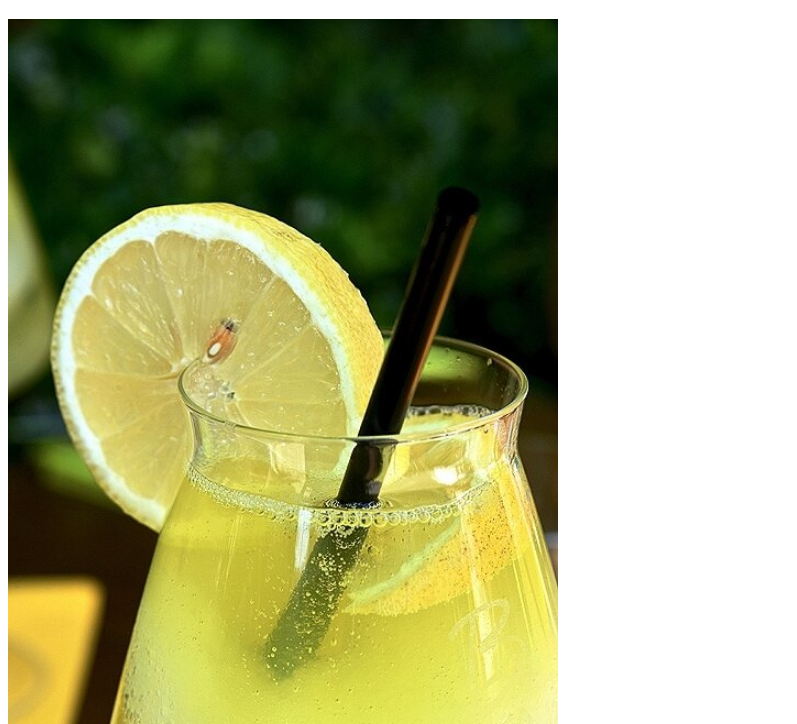
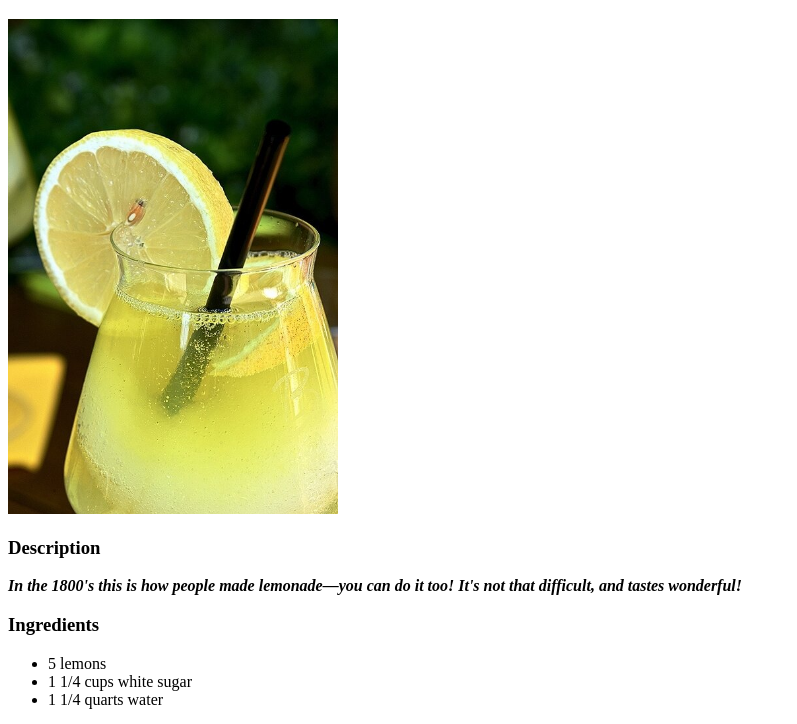
Before and after one commit to EryaOvimpakt/odin-recipes, a plain HTML site: page recipes/lemonade.html in a window 1280 px wide. Shown: the part 61-785 px from the top of the page, without its empty margins (0-797 px from the left). Drawn offline with Linux system fonts and the light colour scheme.

Commit message:
Changed img width in lemonade html for consistency

```diff
--- a/recipes/lemonade.html
+++ b/recipes/lemonade.html
@@ -7,7 +7,7 @@
 
     <body>
         <h1>Vintage Lemonade</h1>
-        <img src="../img/lemonade.jpg" width="550">
+        <img src="../img/lemonade.jpg" width="330">
         <h3>Description</h3>
         <strong><em>In the 1800's this is how people made lemonade—you can do it too! It's not that difficult, and tastes wonderful!</em></strong>
         <h3>Ingredients</h3>
```
